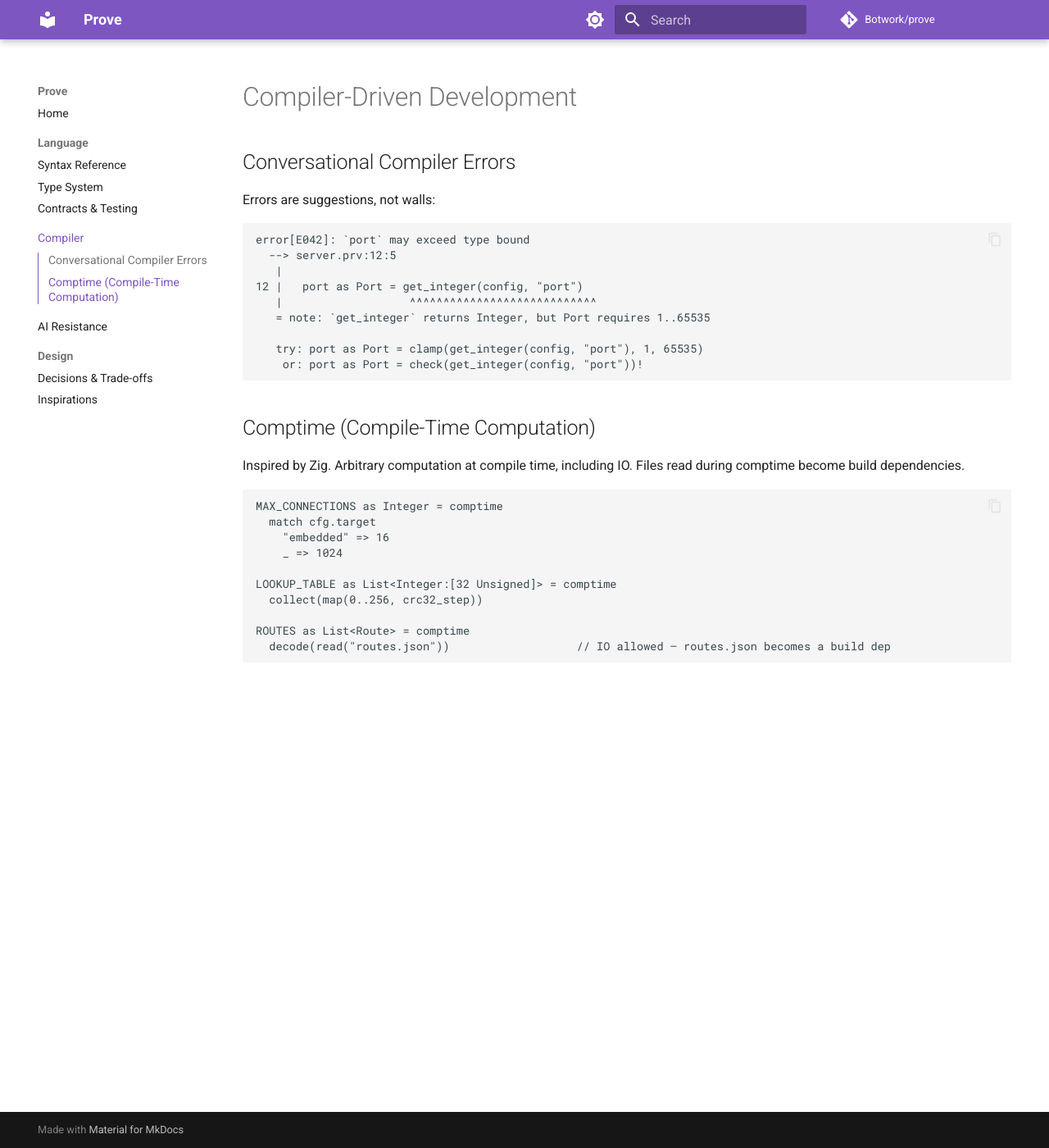
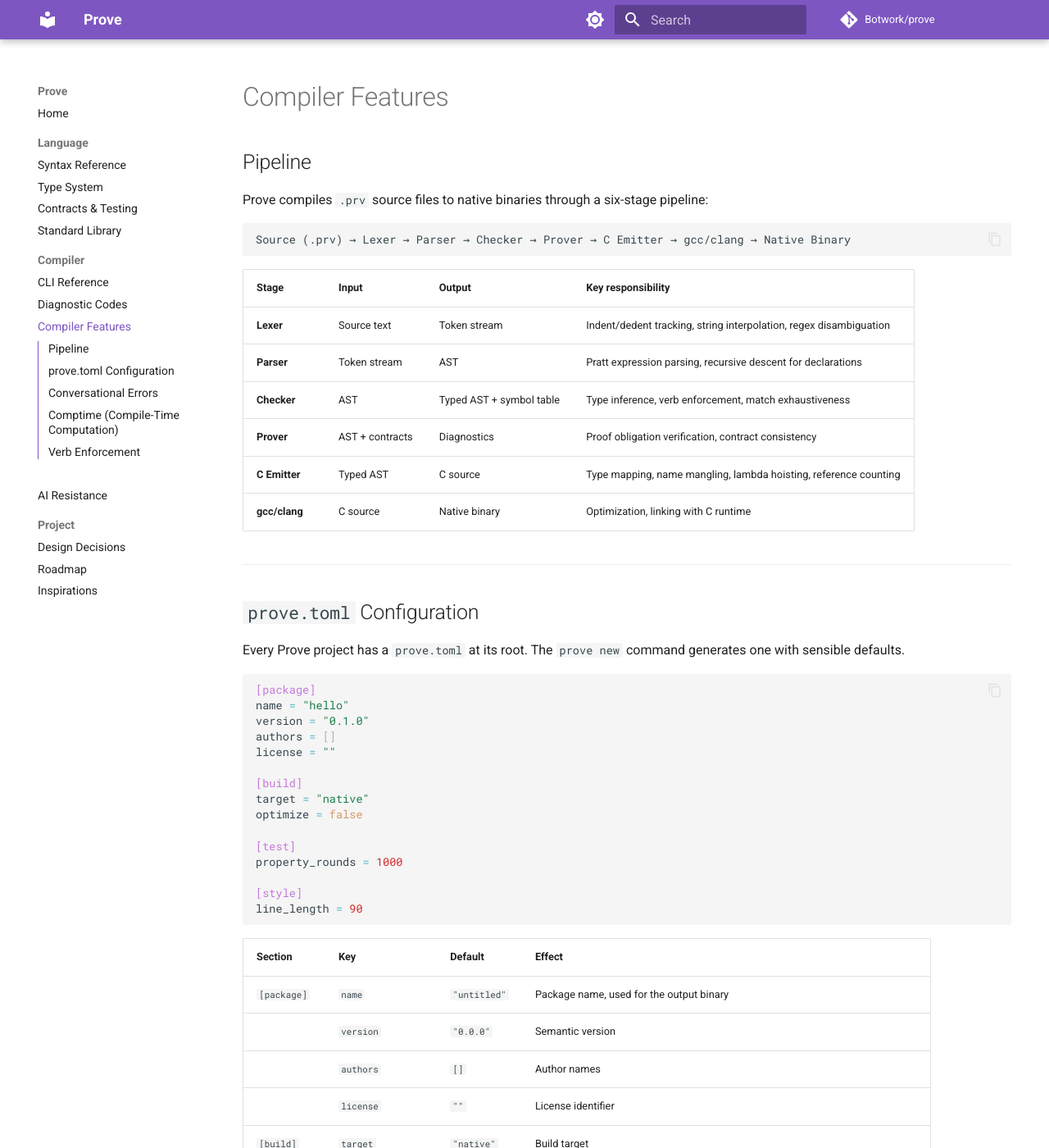
Before and after one commit to kennedyshead/prove, an MkDocs documentation site: the page built from docs/compiler.md, in a window 1280 px wide and 1400 px high. Shown: the whole window at 82% size. Built offline with MkDocs 1.6.1 and Material for MkDocs 9.7.7, drawn with Linux system fonts in a browser that asks for light colours; some of the changed text lies outside the part shown.

````diff
--- a/docs/compiler.md
+++ b/docs/compiler.md
@@ -1,8 +1,62 @@
-# Compiler-Driven Development
+# Compiler Features
 
-## Conversational Compiler Errors
+## Pipeline
 
-Errors are suggestions, not walls:
+Prove compiles `.prv` source files to native binaries through a six-stage pipeline:
+
+```
+Source (.prv) → Lexer → Parser → Checker → Prover → C Emitter → gcc/clang → Native Binary
+```
+
+| Stage | Input | Output | Key responsibility |
+|-------|-------|--------|--------------------|
+| **Lexer** | Source text | Token stream | Indent/dedent tracking, string interpolation, regex disambiguation |
+| **Parser** | Token stream | AST | Pratt expression parsing, recursive descent for declarations |
+| **Checker** | AST | Typed AST + symbol table | Type inference, verb enforcement, match exhaustiveness |
+| **Prover** | AST + contracts | Diagnostics | Proof obligation verification, contract consistency |
+| **C Emitter** | Typed AST | C source | Type mapping, name mangling, lambda hoisting, reference counting |
+| **gcc/clang** | C source | Native binary | Optimization, linking with C runtime |
+
+---
+
+## `prove.toml` Configuration
+
+Every Prove project has a `prove.toml` at its root. The `prove new` command generates one with sensible defaults.
+
+```toml
+[package]
+name = "hello"
+version = "0.1.0"
+authors = []
+license = ""
+
+[build]
+target = "native"
+optimize = false
+
+[test]
+property_rounds = 1000
+
+[style]
+line_length = 90
+```
+
+| Section | Key | Default | Effect |
+|---------|-----|---------|--------|
+| `[package]` | `name` | `"untitled"` | Package name, used for the output binary |
+| | `version` | `"0.0.0"` | Semantic version |
+| | `authors` | `[]` | Author names |
+| | `license` | `""` | License identifier |
+| `[build]` | `target` | `"native"` | Build target |
+| | `optimize` | `false` | Enable compiler optimizations |
+| `[test]` | `property_rounds` | `1000` | Number of random inputs per property test (overridable with `--property-rounds`) |
+| `[style]` | `line_length` | `90` | Maximum line length for the formatter |
+
+---
+
+## Conversational Errors
+
+Diagnostics are suggestions, not walls. Every error includes the source location, an explanation, and often a concrete fix:
 
 ```
 error[E042]: `port` may exceed type bound
@@ -16,9 +70,15 @@ error[E042]: `port` may exceed type bound
     or: port as Port = check(get_integer(config, "port"))!
 ```
 
+The compiler uses Rust-style diagnostic rendering with ANSI colors, span highlighting, and multi-line context.
+
+See [Diagnostic Codes](diagnostics.md) for the full list of error and warning codes.
+
+---
+
 ## Comptime (Compile-Time Computation)
 
-Inspired by Zig. Arbitrary computation at compile time, including IO. Files read during comptime become build dependencies.
+Inspired by Zig. Arbitrary computation at compile time, including IO. Files read during comptime become build dependencies — if the file changes, the module is recompiled.
 
 ```prove
 MAX_CONNECTIONS as Integer = comptime
@@ -30,5 +90,19 @@ LOOKUP_TABLE as List<Integer:[32 Unsigned]> = comptime
   collect(map(0..256, crc32_step))
 
 ROUTES as List<Route> = comptime
-  decode(read("routes.json"))                   // IO allowed — routes.json becomes a build dep
+  decode(read("routes.json"))         // IO allowed — routes.json becomes a build dep
 ```
+
+---
+
+## Verb Enforcement
+
+The compiler enforces purity rules based on the function's verb. Pure verbs (`transforms`, `validates`, `reads`, `creates`, `saves`) cannot perform side effects:
+
+- Cannot call built-in IO functions like `println` or `read_file` (E362)
+- Cannot call user-defined functions with IO verbs `inputs` or `outputs` (E363)
+- Cannot be failable with `!` (E361)
+
+IO verbs (`inputs`, `outputs`) have no such restrictions.
+
+See [Diagnostic Codes](diagnostics.md#verb-enforcement-e360-e364) for details on each enforcement error.
--- a/mkdocs.yml
+++ b/mkdocs.yml
@@ -37,10 +37,15 @@ nav:
     - Syntax Reference: syntax.md
     - Type System: types.md
     - Contracts & Testing: contracts.md
-  - Compiler: compiler.md
+    - Standard Library: stdlib.md
+  - Compiler:
+    - CLI Reference: cli.md
+    - Diagnostic Codes: diagnostics.md
+    - Compiler Features: compiler.md
   - AI Resistance: ai-resistance.md
-  - Design:
-    - Decisions & Trade-offs: design.md
+  - Project:
+    - Design Decisions: design.md
+    - Roadmap: roadmap.md
     - Inspirations: inspirations.md
 
 extra_css:
````
Also changed, not shown: docs/cli.md (added, +145 -0 lines), docs/contracts.md (+17 -0 lines), docs/diagnostics.md (added, +219 -0 lines), docs/index.md (+1 -1 lines), docs/roadmap.md (added, +60 -0 lines), docs/stdlib.md (added, +80 -0 lines).
